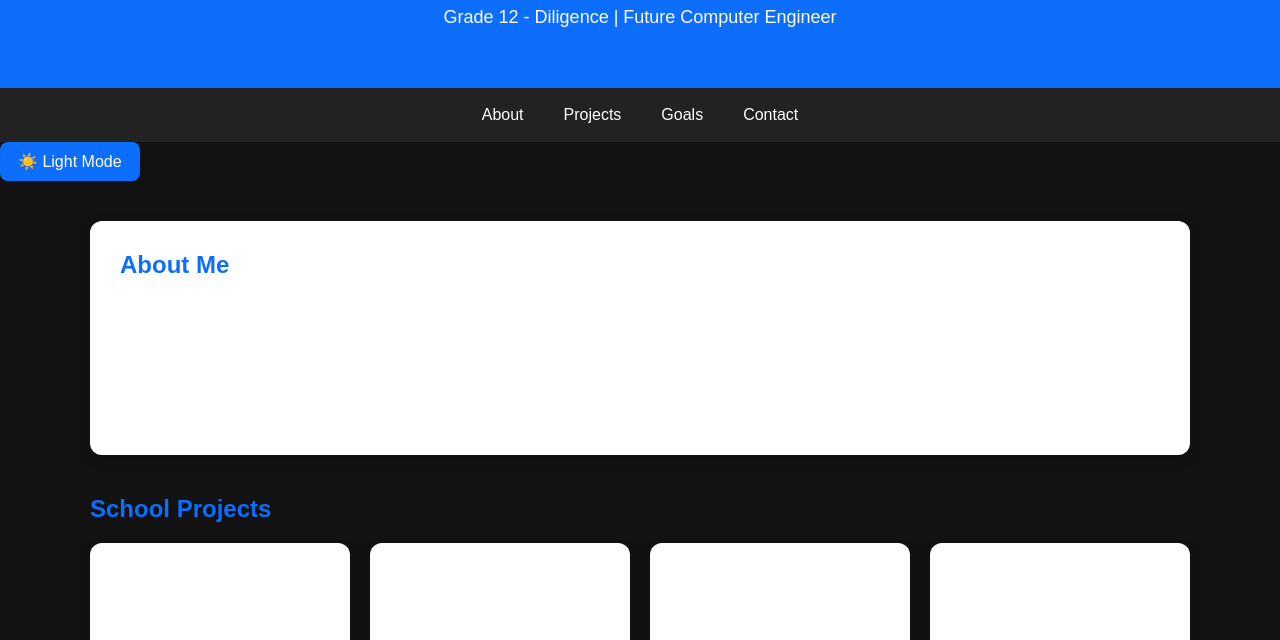
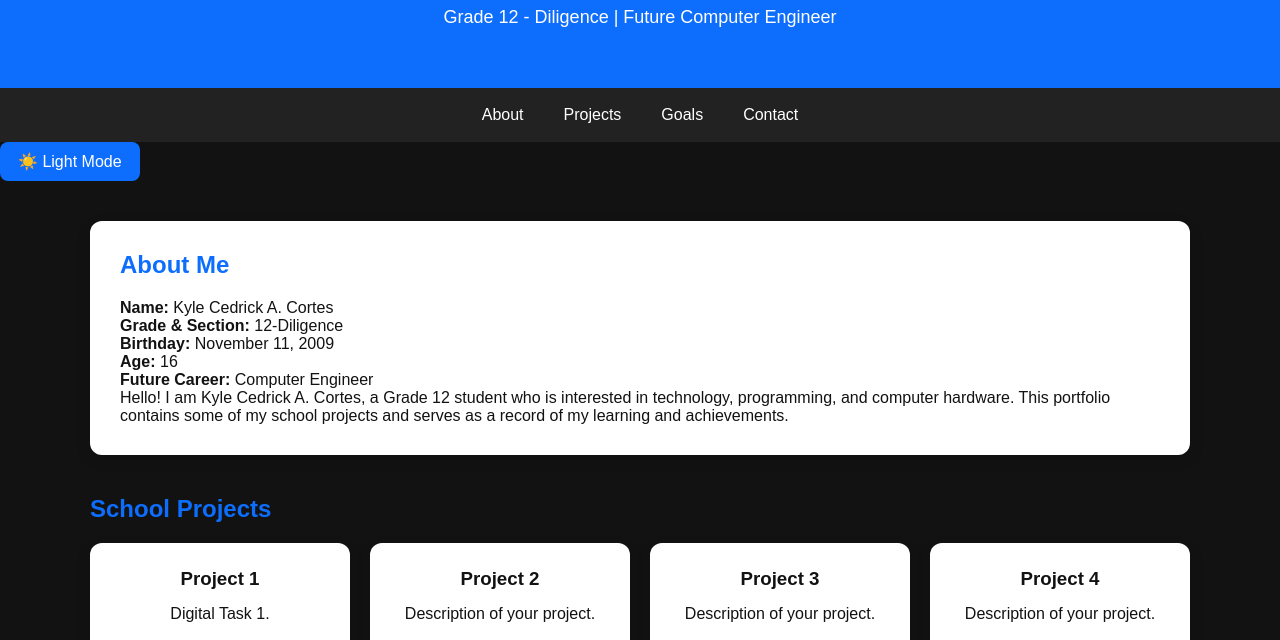
Before and after one commit to KyCeCo/KyCeCo.github.io, a plain HTML site: page index.html in a window 1280 px wide. Both pictures are taken after a click on the button "🌙 Night Mode". Shown: the part 108-748 px from the top of the page. Drawn offline with Linux system fonts and the light colour scheme.

Commit message:
Update night mode text color
Change text color in night mode to match background

```diff
--- a/style.css
+++ b/style.css
@@ -12,7 +12,7 @@ body{
 
 .night-mode {
     background-color: #121212;
-    color: white;
+    color:#121212;
 }
 
 #modeButton {
```
